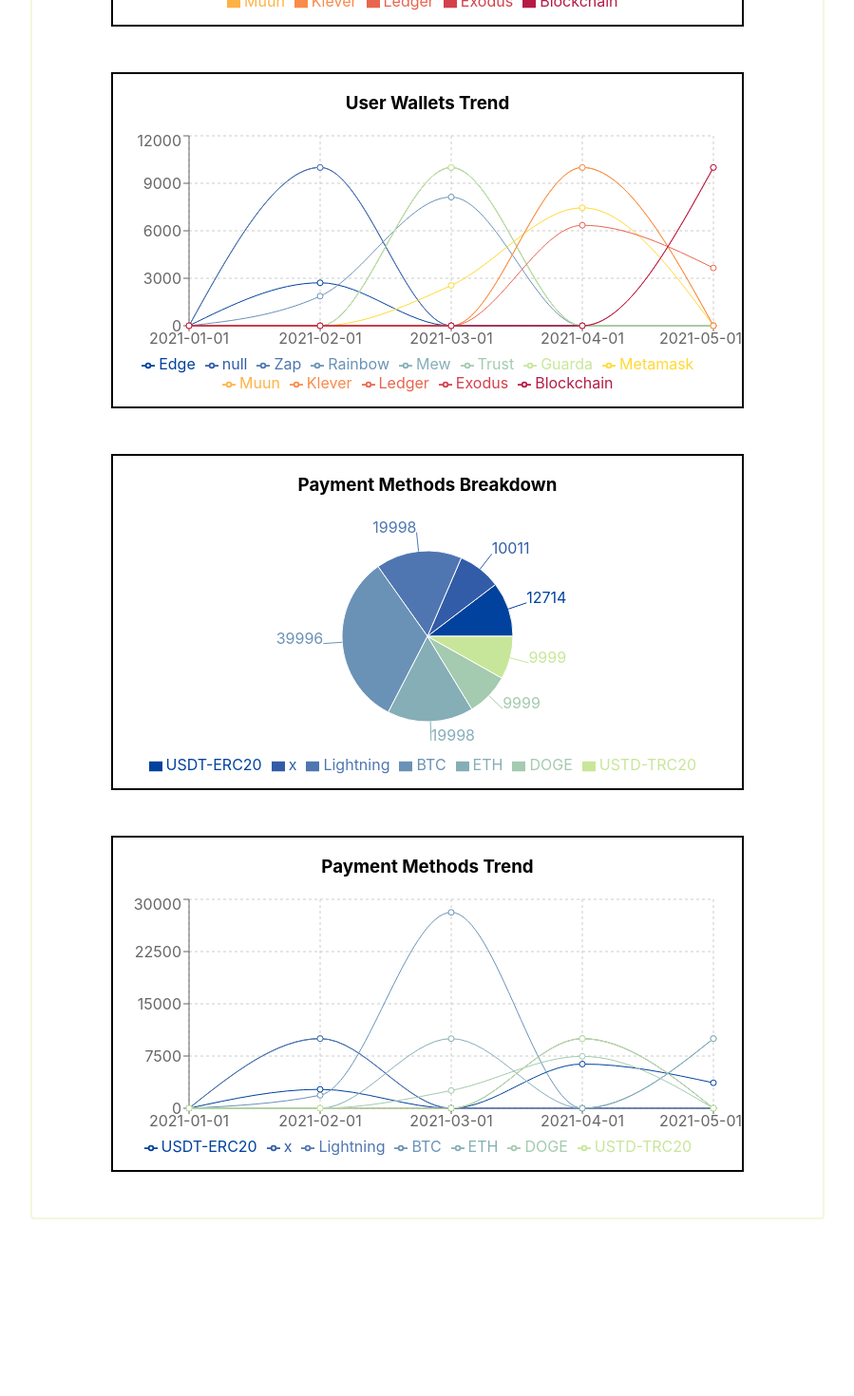
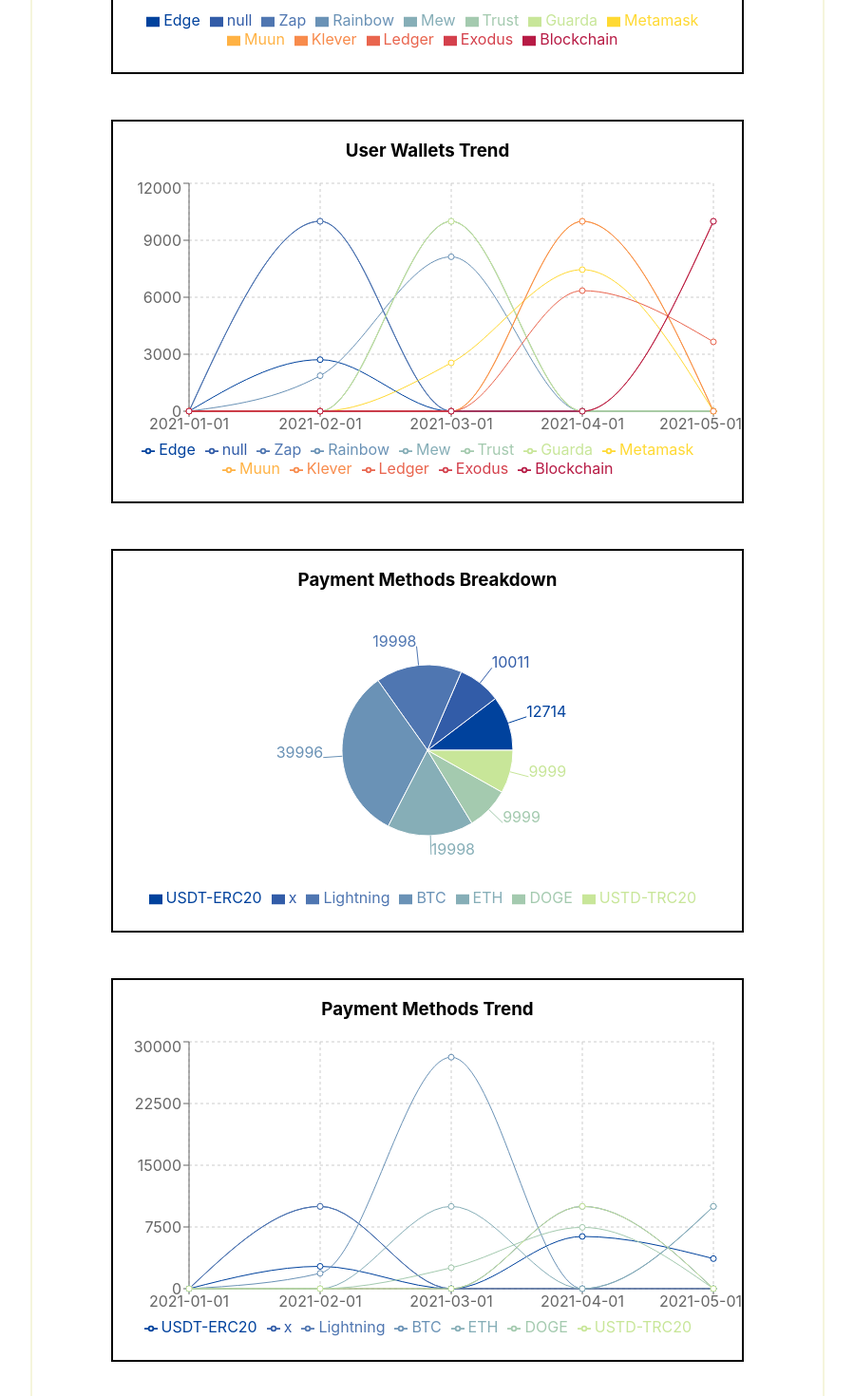
Before and after one commit to rkrux/payments-visualisation, a React (Create React App) app: page / in a window 1280 px wide. Shown: the part 520-1990 px from the top of the page at 95% size, without its empty margins (190-1089 px from the left). Before the commit the page ends 1804 px from the top, so only its background shows below. Built offline with nearby package versions, Linux system fonts and the light colour scheme.

Commit message:
Minor styling

```diff
--- a/src/App.css
+++ b/src/App.css
@@ -5,6 +5,7 @@
 
 .container {
   padding: 2rem;
+  padding-bottom: 6rem;
   width: 60%;
   border: 2px solid beige;
   border-radius: 4px;
@@ -24,7 +25,7 @@
 }
 
 .vizSize {
-  height: 350px;
+  height: 400px;
   width: 90%;
   margin-top: 1rem;
   border: 2px solid black;
--- a/src/App.tsx
+++ b/src/App.tsx
@@ -18,6 +18,7 @@
         }}
         minDate={new Date('2021-01-01')}
         maxDate={new Date('2021-05-31')}
+        clearIcon={null}
       />
     </div>
   );
@@ -32,7 +33,7 @@
   }
 
   if (isError) {
-    return <div>{JSON.stringify(error)}</div>;
+    return <div className="error">{JSON.stringify(error)}</div>;
   }
 
   return (
@@ -50,7 +51,11 @@
         />
         <TrendViz
           id="userWalletsTrend"
-          title="User Wallets Trend"
+          metaData={{
+            title: 'User Wallets Trend',
+            xAxis: 'Time period',
+            yAxis: 'Number of user wallets',
+          }}
           data={data.userWalletsInDateRangeByGranularity}
         />
         <BreakdownViz
@@ -60,7 +65,11 @@
         />
         <TrendViz
           id="paymentMethodsTrend"
-          title="Payment Methods Trend"
+          metaData={{
+            title: 'Payment Methods Trend',
+            xAxis: 'Time period',
+            yAxis: 'Number of payment methods',
+          }}
           data={data.paymentMethodsInDateRangeByGranularity}
         />
       </div>
--- a/src/visualisations/index.tsx
+++ b/src/visualisations/index.tsx
@@ -27,7 +27,6 @@
               nameKey="metricKey"
               dataKey="metricValue"
               outerRadius={90}
-              fill="#8884d8"
               label
             >
               {data.map((_, index) => (
@@ -46,7 +45,7 @@
   );
 }
 
-function TrendViz({ data, id, title }) {
+function TrendViz({ data, id, metaData }) {
   const metricLines = Object.keys(data[0])
     .filter((key) => key !== 'timePeriod')
     .map((key, index) => (
@@ -61,7 +60,7 @@
   return (
     <div id={id} className="paddedCenter">
       <div className="vizSize">
-        <h3 className="center">{title}</h3>
+        <h3 className="center">{metaData.title}</h3>
         <ResponsiveContainer width="100%" height="80%">
           <LineChart
             data={data}
```
